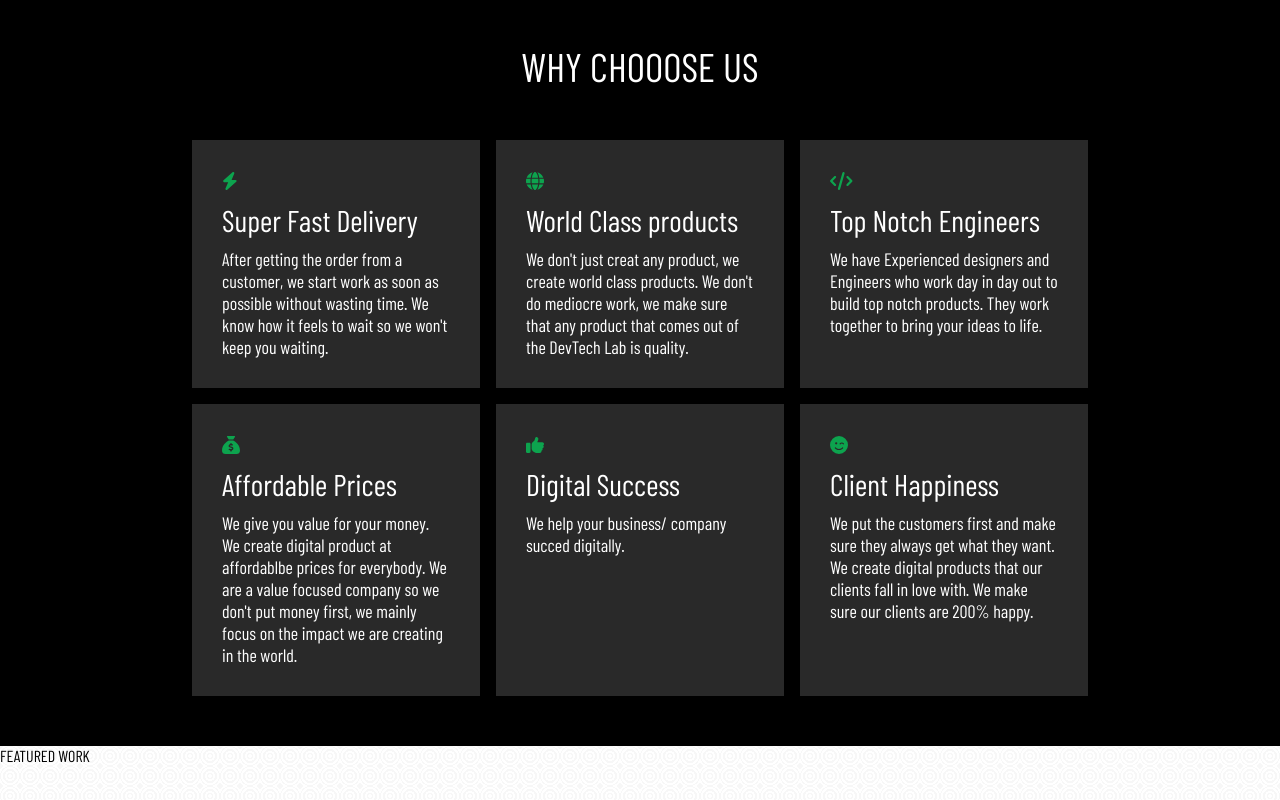
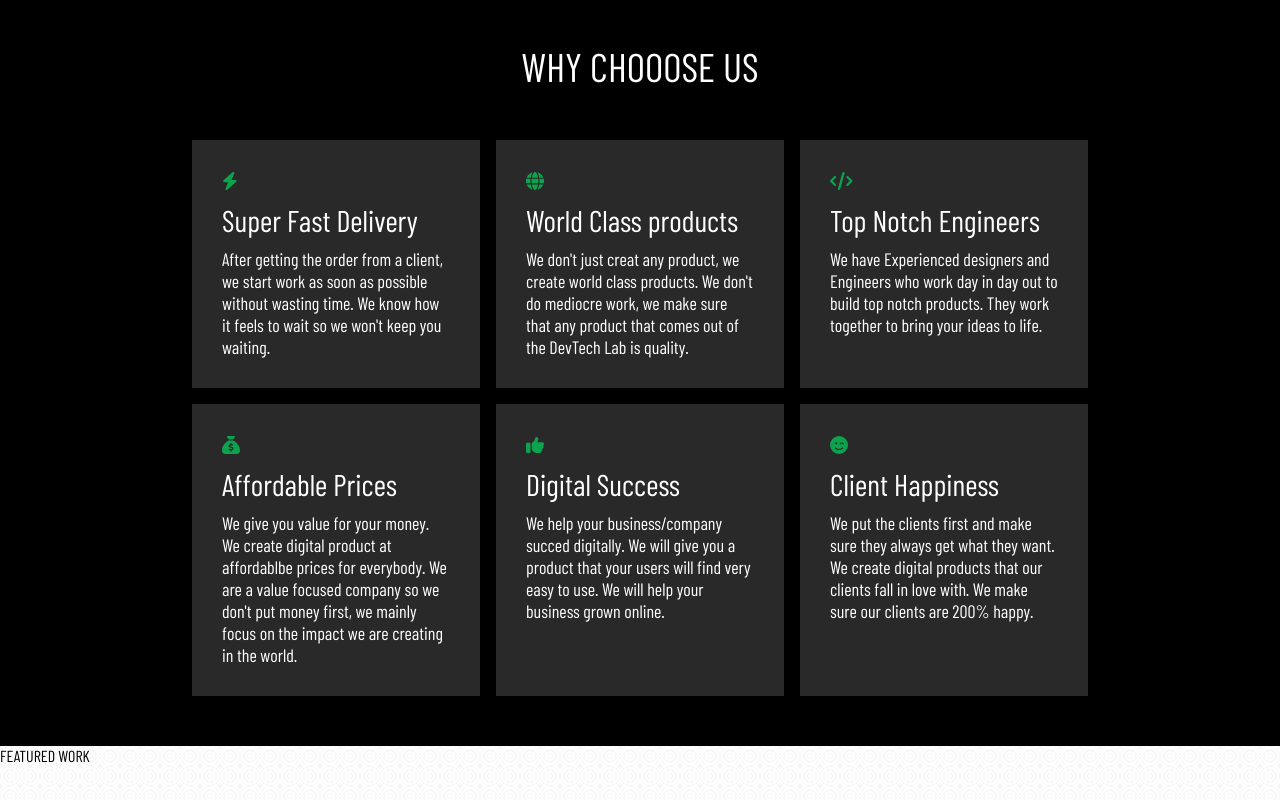
Before and after one commit to abrusu-collins/DevTech, a React (Create React App) app: page / in a window 1280 px wide. Shown: the part 1366-2166 px from the top of the page. Built offline with nearby package versions, Linux system fonts and the light colour scheme.

Commit message:
bug fixing

```diff
--- a/src/components/Why.jsx
+++ b/src/components/Why.jsx
@@ -17,7 +17,7 @@ function Why() {
           <FontAwesomeIcon icon={faBolt} color="#0da34e" />
           <p className="reason-big">Super Fast Delivery</p>
           <p className="explain">
-            After getting the order from a customer, we start work as soon as
+            After getting the order from a client, we start work as soon as
             possible without wasting time. We know how it feels to wait so we
             won't keep you waiting.
           </p>
@@ -57,14 +57,17 @@ function Why() {
         <div className="success">
           <FontAwesomeIcon icon={faThumbsUp} color="#0da34e" />
           <p className="reason-big">Digital Success</p>
-          <p className="explain"> We help your business/ company succed digitally.</p>
+          <p className="explain">
+            We help your business/company succed digitally. We will give you a
+            product that your users will find very easy to use. We will help your business grown online.
+          </p>
         </div>
 
         <div className="happy">
           <FontAwesomeIcon icon={faFaceSmileWink} color="#0da34e" />
           <p className="reason-big">Client Happiness</p>
           <p className="explain">
-            We put the customers first and make sure they always get what they
+            We put the clients first and make sure they always get what they
             want. We create digital products that our clients fall in love with.
             We make sure our clients are 200% happy.
           </p>
```
